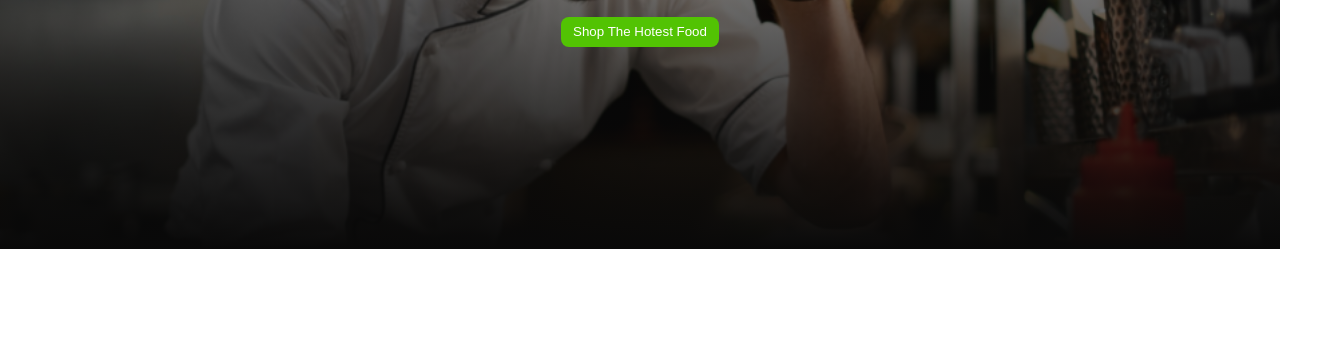
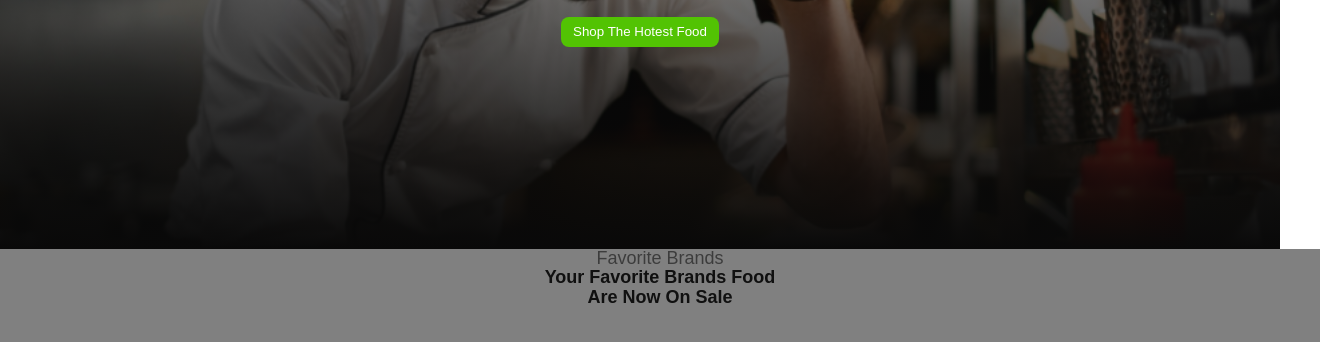
Before and after one commit to Maskur-Ahmed/restaurant-project, a plain HTML site: page index.html in a window 1280 px wide. Shown: the part 366-708 px from the top of the page, 1320 px wide, since content can reach past the window. Drawn offline with Linux system fonts and the light colour scheme.

Commit message:
uperheading added

```diff
--- a/css/style.css
+++ b/css/style.css
@@ -2,6 +2,13 @@
   margin: 0;
   padding: 0;
 }
+.container{
+    width: 1320px;
+    height: 720px;
+    background-color: gray;
+    margin: auto;
+}
+
 @import url("https://fonts.googleapis.com/css2?family=Work+Sans:ital,wght@0,100..900;1,100..900&display=swap");
 #hero {
     height: 615px;
@@ -73,3 +80,27 @@ opacity: 0.7;
     padding: 10px 12px 10px 12px;
     border: none;
 }
+
+#cardSection .container .upper_title{
+    text-align: center;
+}
+
+#cardSection .container .upper_title .upT{
+ color: rgba(16, 16, 16, 1);
+font-family: "Work Sans", sans-serif;
+font-size: 18px;
+font-weight: 400;
+line-height: 100%;
+letter-spacing: 0%;
+text-align: center;
+opacity: 0.6;
+}
+#cardSection .container .upper_title > .upH{
+color: rgba(16, 16, 16, 1);
+font-family: "Work Sans", sans-serif;
+font-size: 18px;
+font-weight: 600;
+line-height:20px;
+letter-spacing: 0%;
+text-align: center;
+}
--- a/index.html
+++ b/index.html
@@ -10,7 +10,9 @@
     <section id="hero">
       <div class="hero-content">
         <p class="subtitle">Savor the Flavors</p>
-        <h1 class="hero-heading">Experience Culinary Excellence Food Experience</h1>
+        <h1 class="hero-heading">
+          Experience Culinary Excellence Food Experience
+        </h1>
         <p class="bottom_title">
           Contrary to popular belief, Lorem Ipsum is not simply random text. It
           has roots in a piece of classical Latin literature from 45 BC, making
@@ -19,5 +21,13 @@
         <button class="btn">Shop The Hotest Food</button>
       </div>
     </section>
+    <section id="cardSection">
+      <div class="container">
+        <div class="upper_title">
+          <p class="upT">Favorite Brands</p>
+          <h1 class="upH">Your Favorite Brands Food <br> Are Now On Sale</h1>
+        </div>
+      </div>
+    </section>
   </body>
 </html>
```
